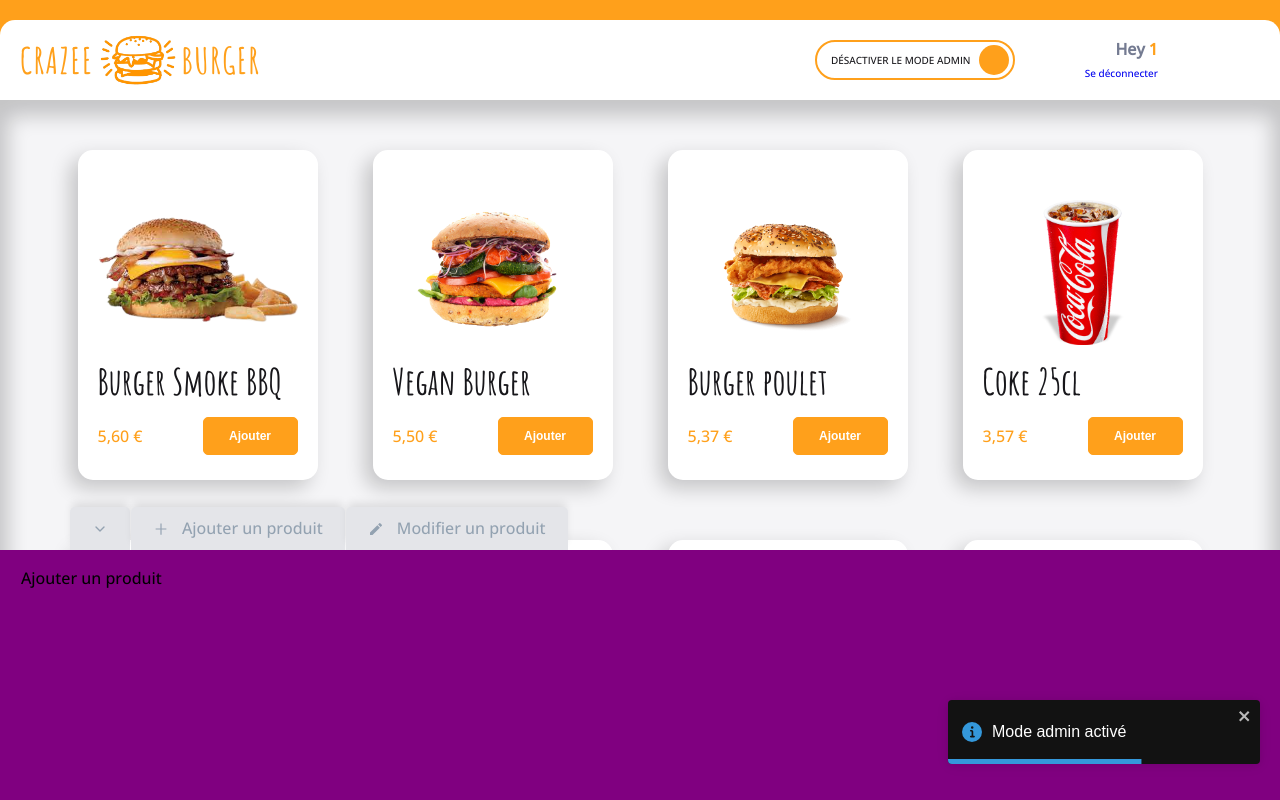
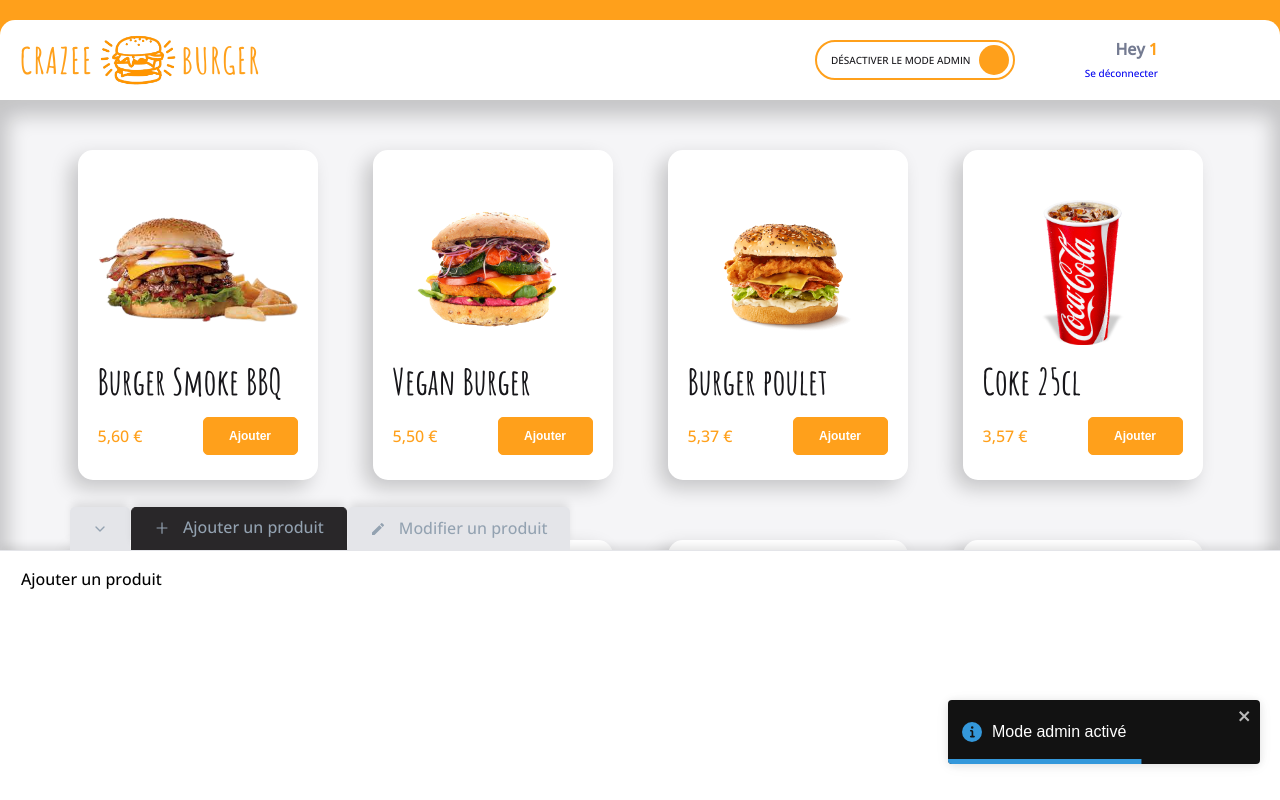
Before and after one commit to Moustito/crazee-burger, a React (Vite) app: page /order/1 in a window 1280 px wide. Both pictures are taken after a click on the label 914 px from the left and 60 px from the top of the page. Built offline with nearby package versions, Linux system fonts and the light colour scheme; grey boxes are pictures that could not be loaded; some icons are missing.

Commit message:
♻️ F07: ORDER > ADMIN > Rename AdminPanel in Admin

```diff
--- a/src/Components/pages/order/OrderPage.jsx
+++ b/src/Components/pages/order/OrderPage.jsx
@@ -3,7 +3,7 @@
 import Navbar from "./navbar/Navbar";
 import Main from "./main/Main";
 import { theme } from "../../../theme";
-import AdminPanel from "./adminPanel/AdminPanel";
+import Admin from "./admin/Admin";
 import AdminContext from "../../../context/isModeAdminContext";
 import { useState } from "react";
 
@@ -22,7 +22,7 @@
         <div className="container">
           <Navbar username={username} />
           <Main />
-          <AdminPanel />
+          <Admin />
         </div>
       </AdminContext.Provider>
     </OrderPageStyled>
--- /dev/null
+++ b/src/Components/pages/order/admin/Admin.jsx
@@ -0,0 +1,97 @@
+import styled from "styled-components";
+import Tabs from "../../../reusable-ui/Tabs";
+import { AiOutlinePlus } from "react-icons/ai";
+import { FiChevronDown, FiChevronUp } from "react-icons/fi";
+import { MdModeEditOutline } from "react-icons/md";
+import { useContext, useState } from "react";
+import AdminContext from "../../../../context/isModeAdminContext";
+
+export default function Admin() {
+  const { isChecked } = useContext(AdminContext);
+  const displayValue = isChecked ? "block" : "none";
+
+  const [displayPanel, setDisplayPanel] = useState(true);
+  const displayPanelValue = displayPanel ? "block" : "none";
+
+  const [showTabs, setShowTabs] = useState("Ajouter un produit");
+
+  function handleDisplayPanel() {
+    setDisplayPanel(!displayPanel);
+  }
+
+  function handleClickShowTabs(value) {
+    setShowTabs(value);
+    if (displayPanel === false) {
+      setDisplayPanel(true);
+    }
+  }
+
+  return (
+    <AdminStyled style={{ display: displayValue }}>
+      <div className="tabs">
+        <Tabs
+          className={displayPanel ? "" : "showTabsStyle"}
+          Icon={displayPanel ? <FiChevronDown /> : <FiChevronUp />}
+          onClick={() => handleDisplayPanel()}
+        />
+        <Tabs
+          className={showTabs === "Ajouter un produit" && "showTabsStyle"}
+          Icon={<AiOutlinePlus />}
+          label={"Ajouter un produit"}
+          onClick={() => handleClickShowTabs("Ajouter un produit")}
+        />
+        <Tabs
+          className={showTabs === "Modifier un produit" && "showTabsStyle"}
+          Icon={<MdModeEditOutline />}
+          label={"Modifier un produit"}
+          onClick={() => handleClickShowTabs("Modifier un produit")}
+        />
+      </div>
+      <div className="adminPanel" style={{ display: displayPanelValue }}>
+        {showTabs === "Ajouter un produit" && <p>Ajouter un produit</p>}
+        {showTabs === "Modifier un produit" && <p>Modifier un produit</p>}
+      </div>
+    </AdminStyled>
+  );
+}
+
+const AdminStyled = styled.div`
+  position: absolute;
+  left: 0;
+  right: 0;
+  bottom: 0;
+
+  .tabs {
+    height: 43px;
+    display: flex;
+    gap: 1px;
+    margin-left: 70px;
+
+    .showTabsStyle {
+      border-radius: 5px 5px 0px 0px;
+      border-top: 1px solid #292729;
+      border-right: 1px solid #292729;
+      border-bottom: 2px solid #292729;
+      border-left: 1px solid #292729;
+      background: #292729;
+      box-shadow: 0px -6px 8px -2px rgba(0, 0, 0, 0.1);
+    }
+  }
+  .adminPanel {
+    border-top: 1px solid #e4e5e9;
+    background: #fff;
+    box-shadow: 0px -6px 8px -2px rgba(0, 0, 0, 0.1);
+    height: 250px;
+    padding-top: 17px;
+    padding-left: 21px;
+
+    p {
+      color: #000;
+      font-family: Open Sans;
+      font-size: 16px;
+      font-style: normal;
+      font-weight: 400;
+      line-height: normal;
+    }
+  }
+`;
--- a/src/Components/pages/order/adminPanel/AdminPanel.jsx
+++ /dev/null
@@ -1,61 +0,0 @@
-import styled from "styled-components";
-import AdminPanelTabs from "../../../reusable-ui/AdminPanelTabs";
-import { AiOutlinePlus } from "react-icons/ai";
-import { FiChevronDown, FiChevronUp } from "react-icons/fi";
-import { MdModeEditOutline } from "react-icons/md";
-import { useContext, useState } from "react";
-import AdminContext from "../../../../context/isModeAdminContext";
-
-export default function AdminPanel() {
-  const { isChecked } = useContext(AdminContext);
-  const displayValue = isChecked ? "block" : "none";
-
-  const [displayPanel, setDisplayPanel] = useState(true);
-  const displayPanelValue = displayPanel ? "block" : "none";
-
-  function handleDisplayPanel() {
-    setDisplayPanel(!displayPanel);
-  }
-
-  return (
-    <AdminPanelStyled style={{ display: displayValue }}>
-      <div className="tabs">
-        <AdminPanelTabs
-          Icon={displayPanel ? <FiChevronDown /> : <FiChevronUp />}
-          onClick={() => handleDisplayPanel()}
-        />
-        <AdminPanelTabs
-            Icon={<AiOutlinePlus />}
-            label={"Ajouter un produit"}
-        />
-        <AdminPanelTabs
-          Icon={<MdModeEditOutline />}
-          label={"Modifier un produit"}
-        />
-      </div>
-      <div className="panel" style={{ display: displayPanelValue }}>
-        <p>Ajouter un produit</p>
-      </div>
-    </AdminPanelStyled>
-  );
-}
-
-const AdminPanelStyled = styled.div`
-  position: absolute;
-  left: 0;
-  right: 0;
-  bottom: 0;
-
-  .tabs {
-    height: 43px;
-    display: flex;
-    gap: 1px;
-    margin-left: 70px;
-  }
-  .panel {
-    background-color: purple;
-    height: 250px;
-    padding-top: 17px;
-    padding-left: 21px;
-  }
-`;
--- a/src/Components/reusable-ui/AdminPanelTabs.jsx
+++ b/src/Components/reusable-ui/Tabs.jsx
@@ -1,15 +1,15 @@
 import styled from "styled-components";
 
-export default function AdminPanelTabs({ Icon, onClick, label }) {
+export default function Tabs({ className, Icon, onClick, label }) {
   return (
-    <AdminPanelTabsStyled onClick={onClick}>
+    <TabsStyled className={className} onClick={onClick}>
       {Icon && <span>{Icon}</span>}
       {label && <p>{label}</p>}
-    </AdminPanelTabsStyled>
+    </TabsStyled>
   );
 }
 
-const AdminPanelTabsStyled = styled.div`
+const TabsStyled = styled.div`
   background-color: #e4e5e9;
   display: flex;
   height: 43px;
```
